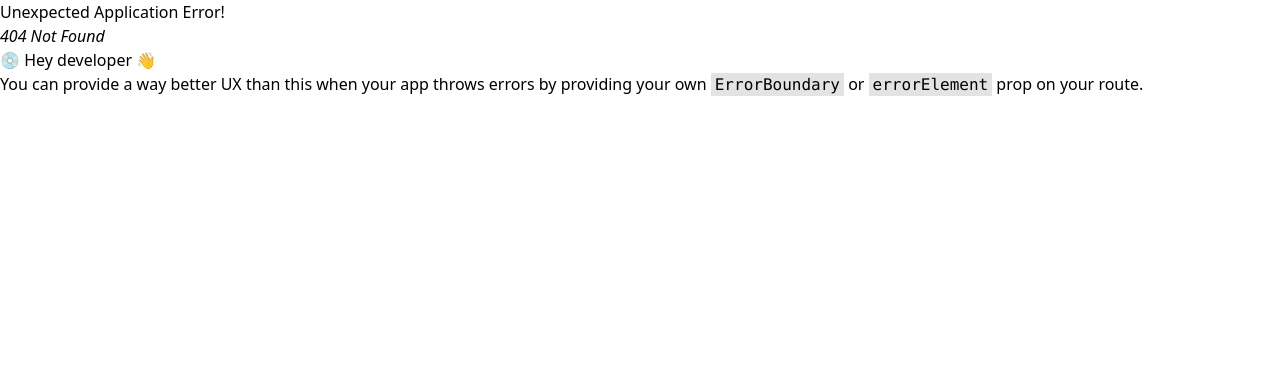
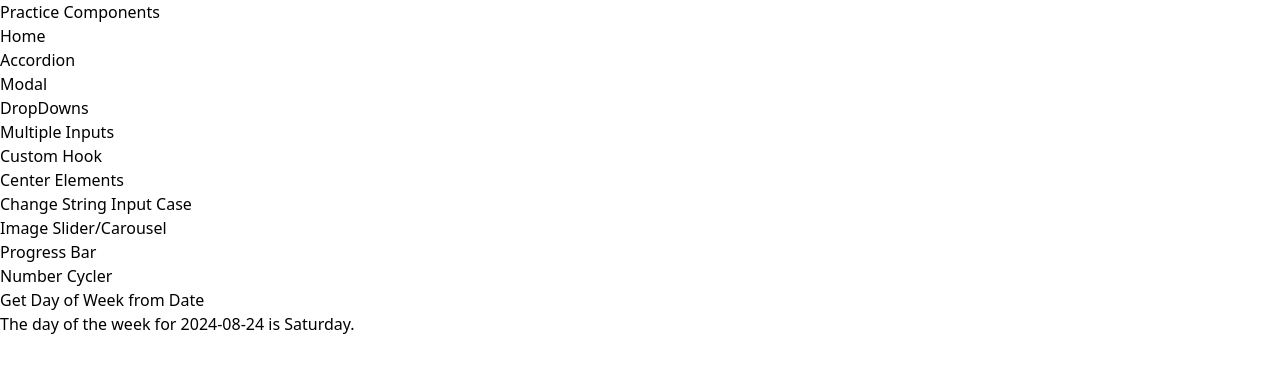
Before and after one commit to harrysingh1999/reactPractice, a React (Vite) app: page /DayOfWeek in a window 1280 px wide. Before the commit this address had no page. Shown: the top 372 px of the page. Built offline with nearby package versions, Linux system fonts and the light colour scheme.

Commit message:
added 2 more components

```diff
--- /dev/null
+++ b/src/Components/DayofWeek.jsx
@@ -0,0 +1,29 @@
+import React from "react";
+
+const DayOfWeek = ({ date }) => {
+  const dateObj = new Date(date);
+
+  const daysOfWeek = [
+    "Sunday",
+    "Monday",
+    "Tuesday",
+    "Wednesday",
+    "Thursday",
+    "Friday",
+    "Saturday",
+  ];
+
+  const dayIndex = dateObj.getDay();
+
+  const dayName = daysOfWeek[dayIndex];
+
+  return (
+    <div>
+      <p>
+        The day of the week for {date} is {dayName}.
+      </p>
+    </div>
+  );
+};
+
+export default DayOfWeek;
--- a/src/Components/Home.jsx
+++ b/src/Components/Home.jsx
@@ -38,6 +38,12 @@ export default function Home() {
         <NavLink to="/ProgressBar">
           <p>Progress Bar</p>
         </NavLink>
+        <NavLink to="/NumberCycler">
+          <p>Number Cycler</p>
+        </NavLink>
+        <NavLink to="/DayOfWeek">
+          <p>Get Day of Week from Date</p>
+        </NavLink>
       </div>
     </div>
   );
--- /dev/null
+++ b/src/Components/NumberCycler.jsx
@@ -0,0 +1,18 @@
+import React, { useState } from "react";
+
+const NumberCycler = ({ numbers }) => {
+  const [currentIndex, setCurrentIndex] = useState(0);
+
+  const handleClick = () => {
+    setCurrentIndex((prevIndex) => (prevIndex + 1) % numbers.length);
+  };
+
+  return (
+    <div>
+      <p>Current Number: {numbers[currentIndex]}</p>
+      <button onClick={handleClick}>Next Number</button>
+    </div>
+  );
+};
+
+export default NumberCycler;
--- a/src/main.jsx
+++ b/src/main.jsx
@@ -16,8 +16,12 @@ import DropDowns from "./Components/DropDowns.jsx";
 import Multipleinputs from "./Components/Multipleinputs.jsx";
 import ImageSlider from "./Components/ImageSlider.jsx";
 import ProgressBar from "./Components/ProgressBar.jsx";
+import NumberCycler from "./Components/NumberCycler.jsx";
+import DayOfWeek from "./Components/DayofWeek.jsx";
 
 const InputCaseChange = lazy(() => import("./Components/InputCaseChange.jsx"));
+
+const numbers = [10, 20, 30, 40, 50];
 
 const router = createBrowserRouter(
   createRoutesFromElements(
@@ -31,6 +35,11 @@ const router = createBrowserRouter(
       <Route path="/InputCaseChange" element={<InputCaseChange />} />
       <Route path="/ImageSlider" element={<ImageSlider />} />
       <Route path="/ProgressBar" element={<ProgressBar />} />
+      <Route
+        path="/NumberCycler"
+        element={<NumberCycler numbers={numbers} />}
+      />
+      <Route path="/DayOfWeek" element={<DayOfWeek date="2024-08-24" />} />
     </Route>
   )
 );
```
